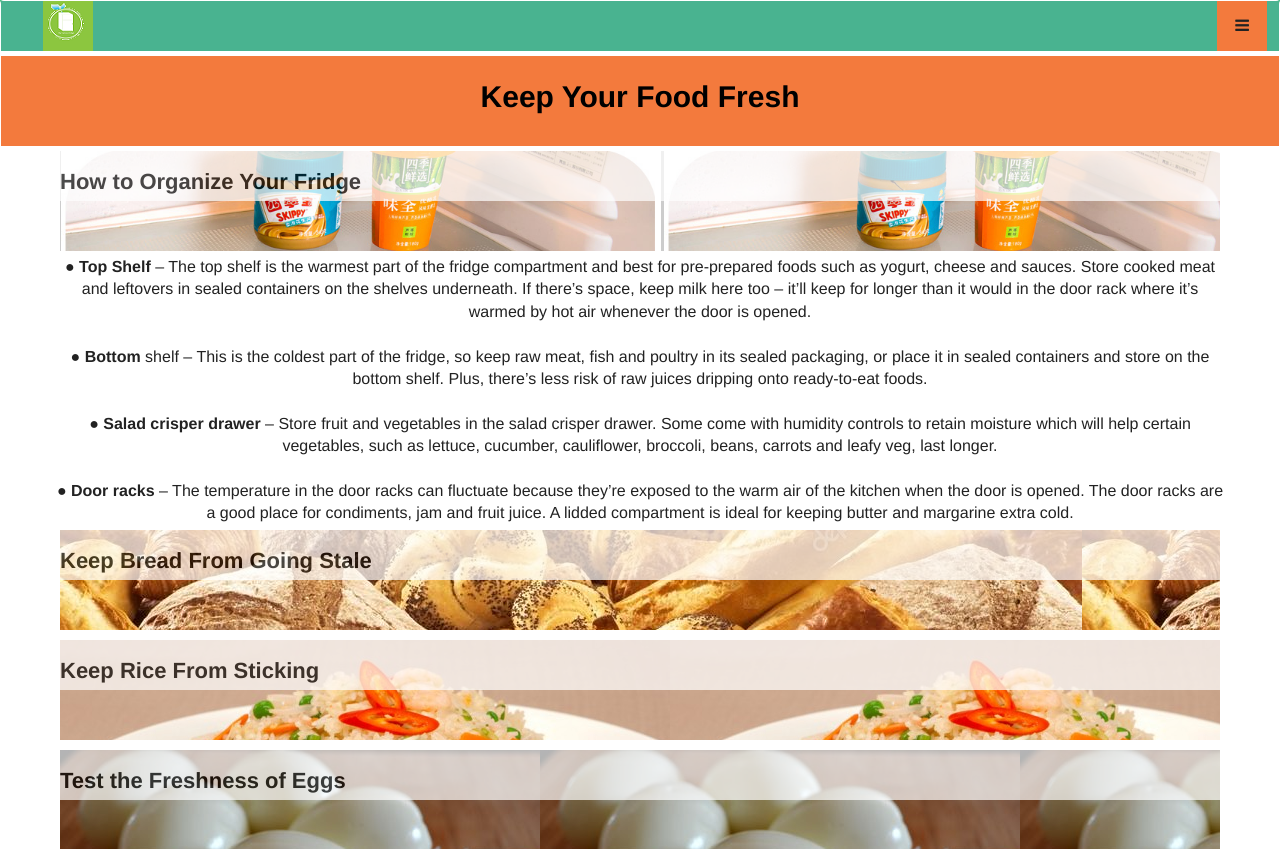
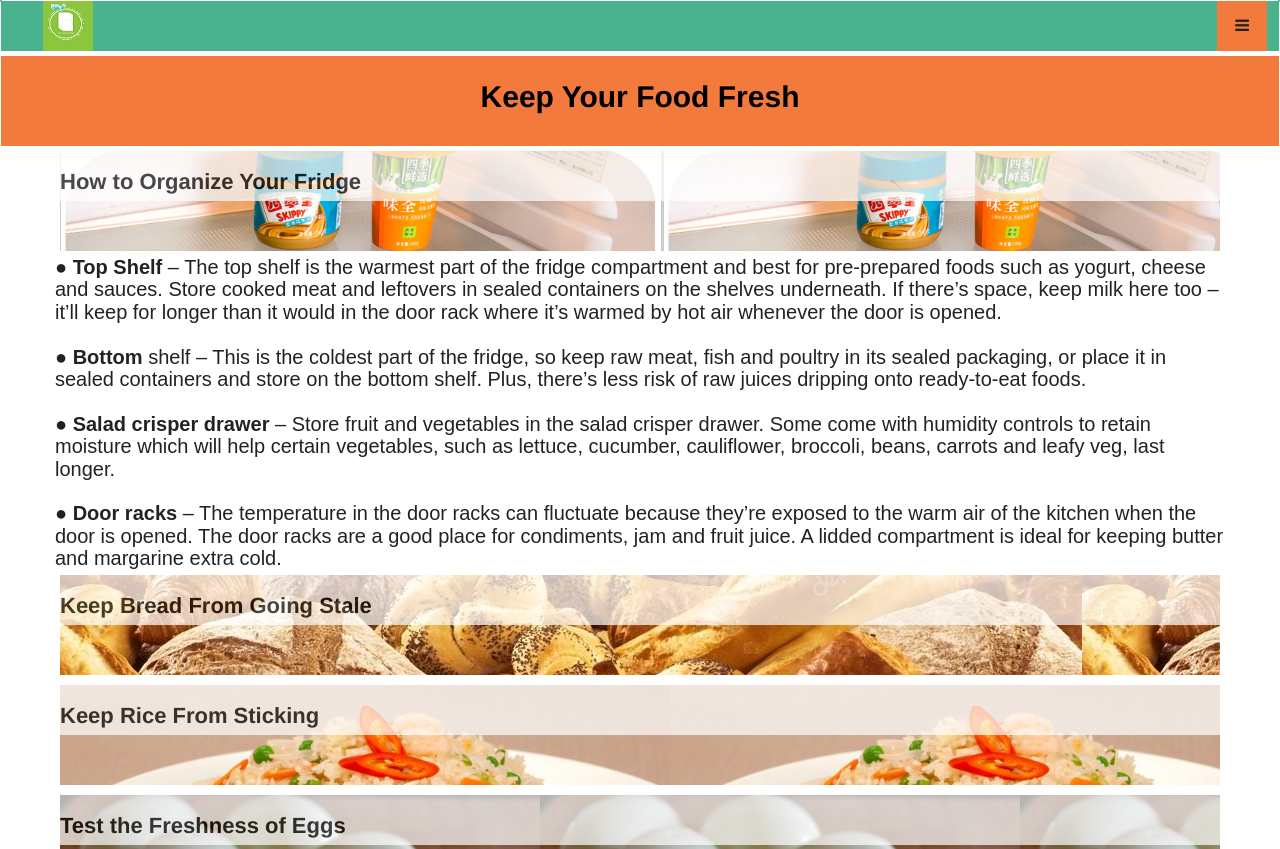
Before and after one commit to AustinBCIT/MVF, a PHP site: the page made by tips&tricks.html in a window 1280 px wide, after a click on "How to Organize Your Fridge". Shown: the top 849 px of the page. Run offline with PHP 8.4, Linux system fonts and the light colour scheme; some libraries are stand-ins or nearby versions.

Commit message:
Format tips and tricks

```diff
--- a/css/tipsandtricks.css
+++ b/css/tipsandtricks.css
@@ -116,28 +116,6 @@ body {
 }
 
 .header-border{}
-
-
-
-
-
-
-
-
-
-
-
-
-
-
-
-
-
-
-
-
-
-
-=======
-}
->>>>>>> 1c7a63ce13b4975bbf6b3ed3cf5bd719fd6a1f2d
+.content-text{text-align:left;
+font-size:20px;
+font-family:sans-serif,"Verdana"}
--- a/tips&tricks.html
+++ b/tips&tricks.html
@@ -110,7 +110,7 @@
            <div data-parent="#accordion" data-toggle="collapse" data-target="#demo" class=" article-bg-fridge"><div class="article"><p>How to Organize Your Fridge</p></div>
 
                     </div>
-                    <div id="demo" class="collapse">&#9679;	<strong>Top Shelf</strong> – The top shelf is the warmest part of the fridge compartment and best for pre-prepared foods such as yogurt, cheese and sauces. Store cooked meat and leftovers in sealed containers on the shelves underneath. If there’s space, keep milk here too – it’ll keep for longer than it would in the door rack where it’s warmed by hot air whenever the door is opened.<br><br>
+                    <div id="demo" class="collapse content-text">&#9679;	<strong>Top Shelf</strong> – The top shelf is the warmest part of the fridge compartment and best for pre-prepared foods such as yogurt, cheese and sauces. Store cooked meat and leftovers in sealed containers on the shelves underneath. If there’s space, keep milk here too – it’ll keep for longer than it would in the door rack where it’s warmed by hot air whenever the door is opened.<br><br>
                         &#9679;	<strong>Bottom</strong> shelf – This is the coldest part of the fridge, so keep raw meat, fish and poultry in its sealed packaging, or place it in sealed containers and store on the bottom shelf. Plus, there’s less risk of raw juices dripping onto ready-to-eat foods.<br><br>
                         &#9679;	<strong>Salad crisper drawer</strong> – Store fruit and vegetables in the salad crisper drawer. Some come with humidity controls to retain moisture which will help certain vegetables, such as lettuce, cucumber, cauliflower, broccoli, beans, carrots and leafy veg, last longer.<br><br>
                         &#9679;	<strong>Door racks</strong> – The temperature in the door racks can fluctuate because they’re exposed to the warm air of the kitchen when the door is opened. The door racks are a good place for condiments, jam and fruit juice. A lidded compartment is ideal for keeping butter and margarine extra cold.
@@ -123,24 +123,24 @@
        <div class="row">
         <div class=" article-bg-bread" data-parent="#accordion" data-toggle="collapse" data-target="#demo1"><p class="article">Keep Bread From Going Stale</p>
         </div>
-           <div id="demo1" class="collapse"> &#9679; If your bread is starting to go stale just add a rib of celery to the bread's plastic bag, seal, and let it sit overnight. In the morning, the bread should be as fresh as when originally purchased</div>
+           <div id="demo1" class="collapse content-text"> &#9679; If your bread is starting to go stale just add a rib of celery to the bread's plastic bag, seal, and let it sit overnight. In the morning, the bread should be as fresh as when originally purchased</div>
        </div>
     </div>
     <div class="container">
        <div class="row">
         <div class="article-bg-rice" data-parent="#accordion" data-toggle="collapse" data-target="#demo2"><p class="article">Keep Rice From Sticking</p>
         </div>
-           <div id="demo2" class="collapse"> &#9679; A few drops of lemon juice added to simmering rice will keep the grains separate - just a few though.</div>
+           <div id="demo2" class="collapse content-text"> &#9679; A few drops of lemon juice added to simmering rice will keep the grains separate - just a few though.</div>
        </div>
     </div>
         <div class="container">
        <div class="row">
         <div class=" article-bg-eggs" data-parent="#accordion" data-toggle="collapse" data-target="#demo3"><p class="article">Test the Freshness of Eggs</p>
         </div>
-           <div id="demo3" class="collapse"> &#9679; If you aren't sure how fresh your eggs are, place them in about four inches of water.<br>
- &#9679; Eggs that stay on the bottom are fresh.<br>
- &#9679; If only one end tips up, the egg is less fresh and should be used soon.<br>
- &#9679; If it floats, it’s past the fresh stage.<br>
+           <div id="demo3" class="collapse content-text"> &#9679; If you aren't sure how fresh your eggs are, place them in about four inches of water.<br><br>
+ &#9679; Eggs that stay on the bottom are fresh.<br><br>
+ &#9679; If only one end tips up, the egg is less fresh and should be used soon.<br><br>
+ &#9679; If it floats, it’s past the fresh stage.<br><br>
 </div>
        </div>
     </div>
@@ -148,15 +148,16 @@
        <div class="row">
         <div class=" article-bg-banana" data-parent="#accordion" data-toggle="collapse" data-target="#demo4"><p class="article">Extend Your Banana Life</p>
         </div>
-           <div id="demo4" class="collapse"> &#9679; Wrap the top of the banana bunch with Plastic Wrap, and they will last 3-5 Days longer than usual</div>
+           <div id="demo4" class="collapse content-text"> &#9679; Wrap the top of the banana bunch with Plastic Wrap, and they will last 3-5 Days longer than usual</div>
        </div>
     </div>
         <div class="container">
        <div class="row">
         <div class=" article-bg-meat" data-parent="#accordion" data-toggle="collapse" data-target="#demo5"><p class="article">Tips for Meats, Fish and Eggs</p>
         </div>
-           <div id="demo5" class="collapse"> &#9679; Store eggs in their original carton. If you’re unsure of an egg’s freshness, see how it behaves in a cup of water: Fresh eggs sink; bad ones float.<br>
- &#9679; Meat &amp; poultry should be kept in its original package if you’ll use it within 2 days. (Re-wrapping increases the risk of exposing the food to harmful bacteria.) Otherwise, wrap it in foil and freeze. Wrap smoked meats (bacon, ham, etc.) in a vinegar soaked cloth then in wax paper and store in the fridge. Bacon can be frozen for up to a month.<br>
+           <div id="demo5" class="collapse content-text"> &#9679; Store eggs in their original carton. If you’re unsure of an egg’s freshness, see how it behaves in a cup of water: Fresh eggs sink; bad ones float.<br><br>
+ &#9679; Meat &amp; poultry should be kept in its original package if you’ll use it within 2 days. (Re-wrapping increases the risk of exposing the food to harmful bacteria.) <br><br>
+               &#9679; Otherwise, wrap it in foil and freeze. Wrap smoked meats (bacon, ham, etc.) in a vinegar soaked cloth then in wax paper and store in the fridge. Bacon can be frozen for up to a month.<br><br>
  &#9679; Fish should be kept in a bag on top of a bowl of ice and eaten as soon as possible. You can also freeze fish or broil it and store in the fridge.
 </div>
        </div>
@@ -165,10 +166,11 @@
        <div class="row">
         <div class=" article-bg-cereal" data-parent="#accordion" data-toggle="collapse" data-target="#demo6"><p class="article">Breads and Cereals</p>
         </div>
-           <div id="demo6" class="collapse"> &#9679; Freeze flour for 48 hours to kill any insect eggs that might be present. Then, place in a tight-sealing container; and store in a cool, dry spot away from sunlight.<br>
- &#9679; To help ward off weevils, try slipping a bay leaf into your storage container. The scent of the bay leave will help repel the bugs.<br>
-&#9679; Contrary to popular belief, storing bread in the refrigerator actually makes it spoil more quickly. Your best bet is to store bread on the kitchen counter in a tightly sealed bag or container.<br>
- &#9679; Avoid tossing stale snacks, pasta, half-empty bags of cereal, pretzels and other dry foods by transferring into air-tight containers after opening the original packaging. Mason jars make great air-tight pantry storage.<br>
+           <div id="demo6" class="collapse content-text"> &#9679; Freeze flour for 48 hours to kill any insect eggs that might be present. Then, place in a tight-sealing container; and store in a cool, dry spot away from sunlight.<br><br>
+ &#9679; To help ward off weevils, try slipping a bay leaf into your storage container. The scent of the bay leave will help repel the bugs.<br><br>
+&#9679; Contrary to popular belief, storing bread in the refrigerator actually makes it spoil more quickly. Your best bet is to store bread on the kitchen counter in a tightly sealed bag or container.<br><br>
+ &#9679; Avoid tossing stale snacks, pasta, half-empty bags of cereal, pretzels and other dry foods by transferring into air-tight containers after opening the original packaging. Mason jars make great air-tight pantry storage.<br><br>
+
  &#9679; To revive day-old muffins, sprinkle them with water, place in a paper bag, and pop in a hot oven for five to 10 minutes. The steam created by the water will restore moisture
 </div>
        </div>
@@ -177,9 +179,9 @@
        <div class="row">
         <div class=" article-bg-cheese" data-parent="#accordion" data-toggle="collapse" data-target="#demo7"><p class="article">Dairy Products and Cheese</p>
         </div>
-           <div id="demo7" class="collapse"> &#9679; Keep milk in the main part of the fridge compartment if you have the space. When milk is stored in the door rack it’s warmed by the ambient air of the kitchen whenever the fridge door is opened.<br>
- &#9679; Make sure to wrap all cheese securely in wax paper or cheese paper before storing it in the refrigerator, which allows it to breathe without letting in excess moisture or odors from your fridge. You can also rub butter on the cut parts of hard cheeses to prevent them from drying out. You can also freeze cheese!<br>
- &#9679; In order to make cottage cheese or sour cream last longer, place the container upside down in the fridge. Inverting the tub creates a vacuum that inhibits the growth of bacteria that causes food to spoil.<br>
+           <div id="demo7" class="collapse content-text"> &#9679; Keep milk in the main part of the fridge compartment if you have the space. When milk is stored in the door rack it’s warmed by the ambient air of the kitchen whenever the fridge door is opened.<br><br>
+ &#9679; Make sure to wrap all cheese securely in wax paper or cheese paper before storing it in the refrigerator, which allows it to breathe without letting in excess moisture or odors from your fridge. You can also rub butter on the cut parts of hard cheeses to prevent them from drying out. You can also freeze cheese!<br><br>
+ &#9679; In order to make cottage cheese or sour cream last longer, place the container upside down in the fridge. Inverting the tub creates a vacuum that inhibits the growth of bacteria that causes food to spoil.<br><br>
  &#9679; Store butter in its original packaging. Stock up on butter when it’s on sale – you can store it in the freezer for up to six months. Pack the butter in an airtight container, so it doesn’t take on the flavor of whatever else you’re freezing.
 </div>
        </div>
@@ -188,20 +190,20 @@
        <div class="row">
         <div class=" article-bg-fruit" data-parent="#accordion" data-toggle="collapse" data-target="#demo8"><p class="article">Fresh Fruit and Vegetables</p>
         </div>
-           <div id="demo8" class="collapse">&#9679; Line the bottom of your refrigerator’s crisper drawer with paper towels. They’ll absorb the excess moisture that causes veggies to rot.<br>
- &#9679; Wash berries in water with just a bit of vinegar before popping them into the fridge.  Berries (blueberries, strawberries, raspberries) should be stored in their plastic container or a re-sealable plastic bag in the back of the refrigerator.C<br>
- &#9679; Lettuce needs moisture to stay fresh and will quickly wilt if it dehydrates. Wrap lettuce in damp paper towels and store in a plastic bag. If salad greens begin to wilt, soak them in ice water to crisp them up before fixing a salad.<br>
+           <div id="demo8" class="collapse content-text">&#9679; Line the bottom of your refrigerator’s crisper drawer with paper towels. They’ll absorb the excess moisture that causes veggies to rot.<br><br>
+ &#9679; Wash berries in water with just a bit of vinegar before popping them into the fridge.  Berries (blueberries, strawberries, raspberries) should be stored in their plastic container or a re-sealable plastic bag in the back of the refrigerator.C<br><br>
+ &#9679; Lettuce needs moisture to stay fresh and will quickly wilt if it dehydrates. Wrap lettuce in damp paper towels and store in a plastic bag. If salad greens begin to wilt, soak them in ice water to crisp them up before fixing a salad.<br><br>
  &#9679; To keep fresh celery, carrots and radishes around at all times, chop them and store them in water in the fridge, which keeps them crisp for a surprisingly long time.
- &#9679; Prevent mushrooms from getting slimy by wrapping them in paper towels before refrigerating.<br>
- &#9679; Roast slices or chunks of about-to-go-bad tomatoes, then store them in olive oil in the fridge, where they’ll keep for about a week.<br>
- &#9679; After trimming the ends, store kale, collards and Swiss chard in the fridge in a glass of water with a loose bag over the top.<br>
- &#9679; Rub whole summer and winter squash with vegetable oil and store them in the pantry, where they’ll last for several months.<br>
- &#9679; Keep apples away from other foods. Apples give off ethylene gas, which can cause foods to spoil. If they get too soft, just cook them!<br>
- &#9679; Avoid separating bananas until you plan to eat them – they spoil less quickly in a bunch. Store bananas at room temperature until they ripen. Freeze over-ripened bananas for use in banana bread and other baked goods.<br>
- &#9679; Triple the life of scallions by storing them in a jar of water on the counter. The green onions will keep growing as you snip the tips for fresh eating.<br>
- &#9679; Asparagus will last longer if its thick ends sit in cold water.<br>
- &#9679; Do not store garlic in a sealed container. Fresh bulbs can be stored in a wire or mesh basket or even a paper bag.<br>
- &#9679; Store avocadoes un-bagged in the refrigerator.<br>
+ &#9679; Prevent mushrooms from getting slimy by wrapping them in paper towels before refrigerating.<br><br>
+ &#9679; Roast slices or chunks of about-to-go-bad tomatoes, then store them in olive oil in the fridge, where they’ll keep for about a week.<br><br>
+ &#9679; After trimming the ends, store kale, collards and Swiss chard in the fridge in a glass of water with a loose bag over the top.<br><br>
+ &#9679; Rub whole summer and winter squash with vegetable oil and store them in the pantry, where they’ll last for several months.<br><br>
+ &#9679; Keep apples away from other foods. Apples give off ethylene gas, which can cause foods to spoil. If they get too soft, just cook them!<br><br>
+ &#9679; Avoid separating bananas until you plan to eat them – they spoil less quickly in a bunch. Store bananas at room temperature until they ripen. Freeze over-ripened bananas for use in banana bread and other baked goods.<br><br>
+ &#9679; Triple the life of scallions by storing them in a jar of water on the counter. The green onions will keep growing as you snip the tips for fresh eating.<br><br>
+ &#9679; Asparagus will last longer if its thick ends sit in cold water.<br><br>
+ &#9679; Do not store garlic in a sealed container. Fresh bulbs can be stored in a wire or mesh basket or even a paper bag.<br><br>
+ &#9679; Store avocadoes un-bagged in the refrigerator.<br><br>
 </div>
        </div>
     </div>
```
